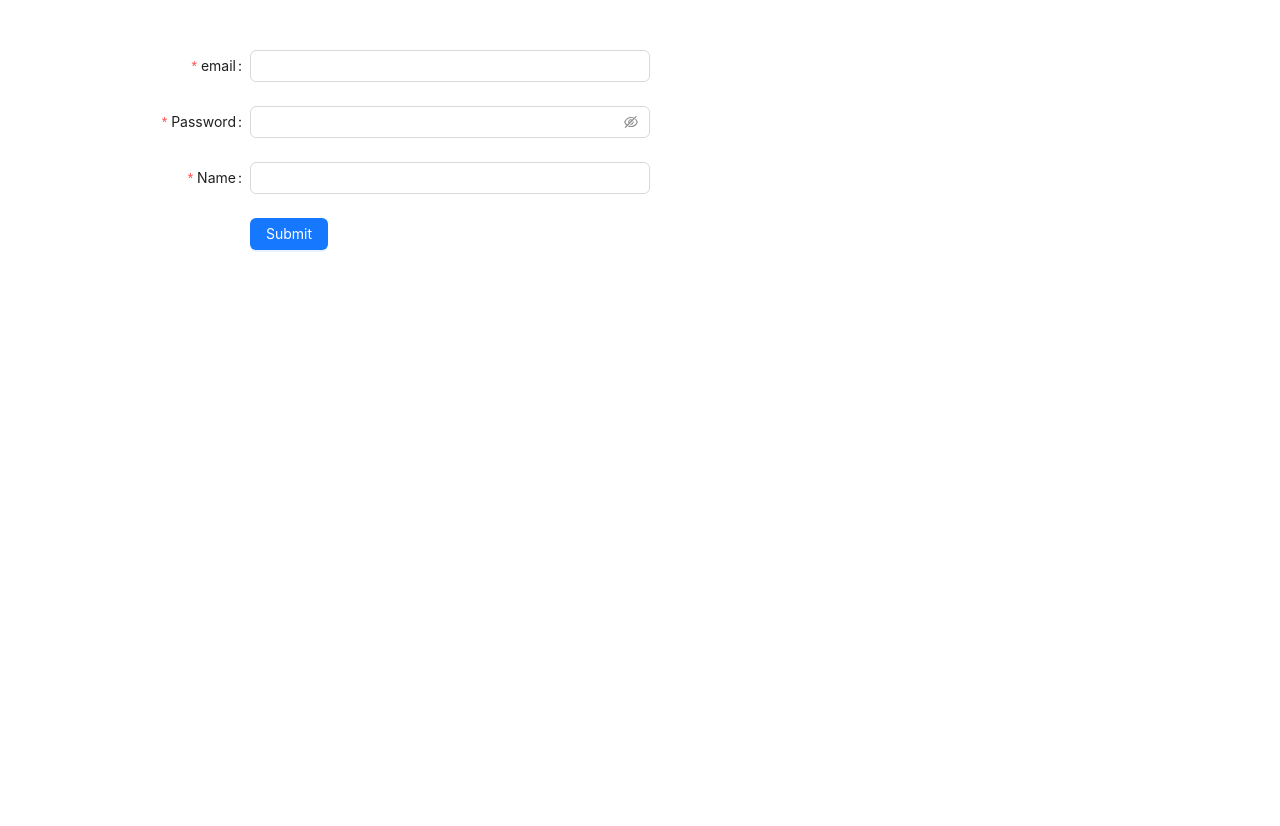
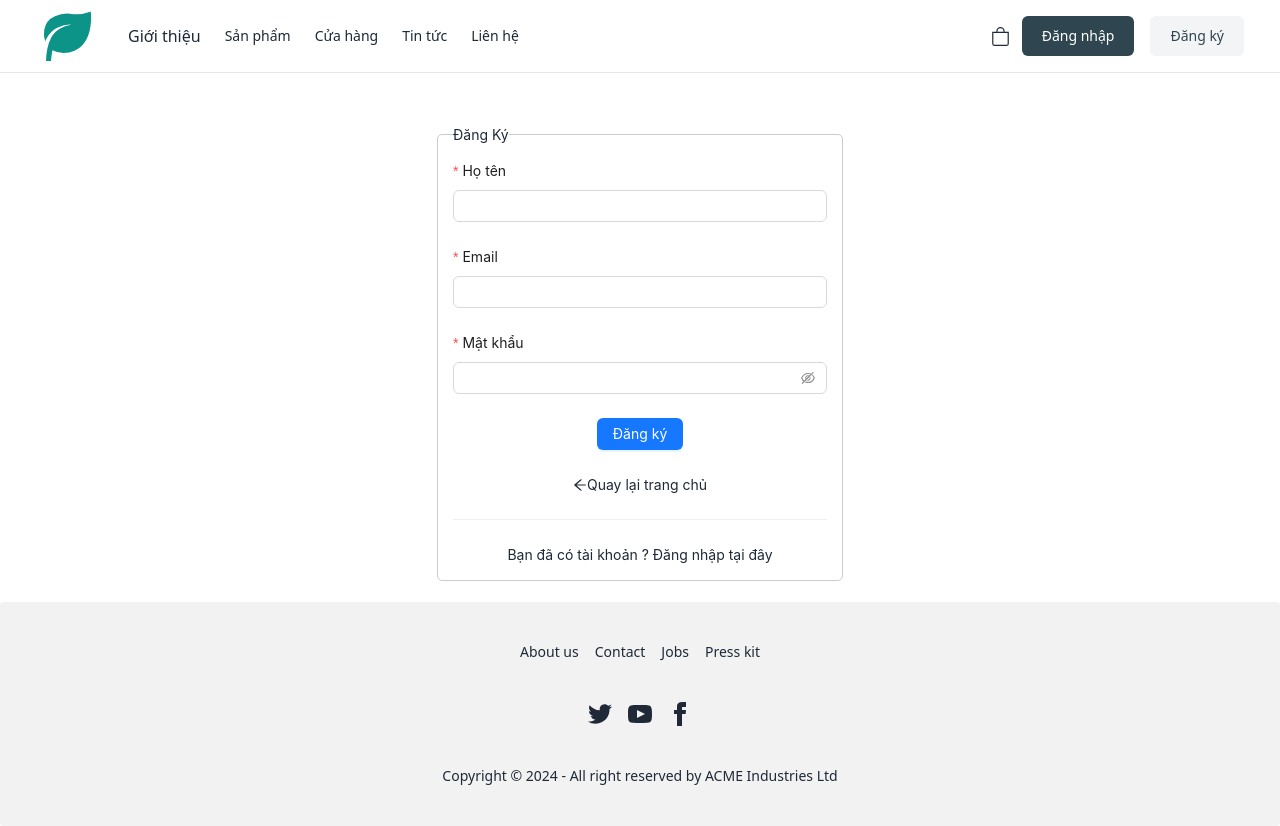
Before and after one commit to DaiNef163/FE-AI-Solutions-for-Plant-Disease-Recognition, a React (Vite) app: page /register in a window 1280 px wide. Before the commit the page ends 800 px from the top, so only its background shows below. Built offline with nearby package versions, Linux system fonts and the light colour scheme.

Commit message:
login logout register auth context

```diff
--- a/package.json
+++ b/package.json
@@ -16,6 +16,7 @@
   },
   "dependencies": {
     "@ant-design/icons": "5.3.7",
+    "@material-tailwind/react": "^2.1.10",
     "antd": "5.19.0",
     "axios": "1.7.2",
     "daisyui": "^4.12.11",
--- a/src/App.jsx
+++ b/src/App.jsx
@@ -1,54 +1,25 @@
-import { useContext, useEffect, useState } from "react";
-import axios from "./util/axios.customize";
-import Header from "./components/layout/header";
-import Footer from "./components/layout/footer";
-import { Outlet } from "react-router-dom";
-import { authContext } from "./components/context/auth.context";
+import { Route, Routes } from "react-router-dom";
+import { UserContextProvider } from "./components/context/auth.context";
 // import axios from "axios";
 import { Spin } from "antd";
+import { HomePage } from "./pages/home";
+import Layout from "./Layout";
+import  LoginPage  from "./pages/login";
+import Register from "./pages/register";
+
+
 
 function App() {
-  const { setAuth, appLoading, setAppLoading } = useContext(authContext);
-  useEffect(() => {
-    const fetchEffect = async () => {
-      setAppLoading(true);
-      // const res = await axios.get(`/v1/api/account`);
-      // if (res.data) {
-      setAuth({
-        isAuthenticated: true,
-        user: {
-          email: localStorage.email,
-          name: localStorage.name,
-        },
-      });
-      //   console.log("sdasd ", res.data);
-      // }
-      setAppLoading(false);
-    };
-    fetchEffect();
-  }, []);
   return (
-    <div>
-      {appLoading === true ? (
-        <div
-          style={{
-            position: "fixed",
-            top: "50%",
-            left: "50%",
-            transform: "translate(-50%, -50%)",
-          }}
-        >
-          <Spin />
-        </div>
-      ) : (
-        <>
-          <Header></Header>
-          <Outlet></Outlet>
-          <Footer></Footer>
-
-        </>
-      )}
-    </div>
+    <UserContextProvider>
+      <Routes>
+        <Route path="/" element={<Layout />}>
+          <Route index element={<HomePage />} />
+          <Route path="/login" element={<LoginPage />} />
+          <Route path="/register" element={<Register />} />
+        </Route>
+      </Routes>
+    </UserContextProvider>
   );
 }
 
--- /dev/null
+++ b/src/Layout.jsx
@@ -0,0 +1,15 @@
+import { Outlet } from "react-router-dom";
+import Header from "./components/layout/header";
+import Footer from "./components/layout/footer";
+
+export default function Layout() {
+  return (
+    <div className="flex flex-col min-h-screen">
+      <Header />
+      <div className="flex-grow p-4 flex flex-col justify-center">
+        <Outlet />
+      </div>
+      <Footer />
+    </div>
+  );
+}
--- a/src/components/context/auth.context.jsx
+++ b/src/components/context/auth.context.jsx
@@ -1,30 +1,44 @@
-import { createContext, useState } from 'react';
+import { createContext, useEffect, useState } from "react";
+import axios from "axios";
 
-export const authContext = createContext({
-    isAuthenticated: false,
-    user: {
-        email: "",
-        name: ""
-    },
-    appLoading: true,
-});
+// Tạo Context
+export const UserContext = createContext({});
 
-export const AuthWrapper = (props) => {
-    const [auth, setAuth] = useState({
-        isAuthenticated: false,
-        user: {
-            email: "",
-            name: ""
-        }
-    });
+// Tạo Provider
+export function UserContextProvider({ children }) {
+  const [user, setUser] = useState(null);
+  const [ready, setReady] = useState(false);
+  const [isAuthenticated, setIsAuthenticated] = useState(false); // Thêm trạng thái xác thực
 
-    const [appLoading, setAppLoading] = useState(true);
+  useEffect(() => {
+    const token = localStorage.getItem("access_token");
+    if (token) {
+      // Gọi API để lấy thông tin người dùng dựa trên token
+      axios
+        .get('/', {
+          headers: {
+            Authorization: `Bearer ${token}`
+          }
+        })
+        .then(({ data }) => {
+          setUser(data);
+          setIsAuthenticated(true); // Đánh dấu người dùng là đã xác thực
+          setReady(true);
+        })
+        .catch((error) => {
+          console.error("Error fetching profile:", error);
+          setUser(null);
+          setIsAuthenticated(false); // Đánh dấu người dùng là chưa xác thực
+          setReady(true);
+        });
+    } else {
+      setReady(true);
+    }
+  }, []);
 
-    return (
-        <authContext.Provider value={{
-            auth, setAuth, appLoading, setAppLoading
-        }}>
-            {props.children}
-        </authContext.Provider>
-    );
+  return (
+    <UserContext.Provider value={{ user, setUser, ready, isAuthenticated, setIsAuthenticated }}>
+      {children}
+    </UserContext.Provider>
+  );
 }
--- a/src/components/layout/header.jsx
+++ b/src/components/layout/header.jsx
@@ -1,28 +1,27 @@
-import { useContext, useEffect, useState } from "react";
+import { useContext } from "react";
 import { BsBag } from "react-icons/bs";
-import axios from "axios";
-import { authContext } from "../context/auth.context";
+import { UserContext } from "../context/auth.context";
 import { Link } from "react-router-dom";
 import { BiSolidLeaf } from "react-icons/bi";
 
 const Header = () => {
-  const [isOpen, setIsOpen] = useState(false);
-  const [isCartOpen, setIsCartOpen] = useState(false);
-  const { user, handleLogout } = useContext(authContext);
-  const [categories, setCategories] = useState([]);
-  const [isHovered, setIsHovered] = useState(false);
-  const name = user?.data?.name;
+  const { user, isAuthenticated, setUser, setIsAuthenticated } =
+    useContext(UserContext);
 
-  useEffect(() => {
-    const fetchCategories = async () => {
-      const res = await axios.get("/api/category");
-      setCategories(res?.data?.data);
-    };
-    fetchCategories();
-  }, []);
+  console.log("User data:", user?.data);
+
+  const handleLogout = (ev) => {
+    ev.preventDefault();
+    localStorage.removeItem("access_token");
+    localStorage.removeItem("email");
+    localStorage.removeItem("name");
+    setUser(null);
+    setIsAuthenticated(false); // Đánh dấu người dùng là chưa xác thực
+  };
+
   return (
     <div className="w-full relative border-b p-1">
-      <header className="bg-white ">
+      <header className="bg-white">
         <div className="mx-auto flex h-16 max-w-screen-2xl items-center gap-8 px-4 sm:px-6 lg:px-8">
           <Link className="block text-teal-600" to={"/"}>
             <span className="sr-only">Home</span>
@@ -31,10 +30,10 @@ const Header = () => {
 
           <div className="flex flex-1 items-center justify-end md:justify-between">
             <nav aria-label="Global" className="hidden md:block">
-              <ul className="flex items-center gap-6 text-sm " >
-                <li className="">
+              <ul className="flex items-center gap-6 text-sm ">
+                <li>
                   <Link
-                    className=" text-base text-gray-800 transition hover:text-gray-800/75  "
+                    className="text-base text-gray-800 transition hover:text-gray-800/75"
                     to={"/"}
                   >
                     Giới thiệu
@@ -52,10 +51,9 @@ const Header = () => {
                     Sản phẩm
                   </Link>
                 </li>
-
                 <li>
                   <Link
-                    className="text-gray-800 transition hover:text-gray-800/75 "
+                    className="text-gray-800 transition hover:text-gray-800/75"
                     to="/products"
                   >
                     Cửa hàng
@@ -63,7 +61,7 @@ const Header = () => {
                 </li>
                 <li>
                   <Link
-                    className="text-gray-800 transition hover:text-gray-800/75 "
+                    className="text-gray-800 transition hover:text-gray-800/75"
                     to="/products"
                   >
                     Tin tức
@@ -88,14 +86,14 @@ const Header = () => {
               >
                 <BsBag fontSize={19} />
               </span>
-              {user?.data ? (
+              {isAuthenticated ? (
                 <div className="sm:flex sm:gap-4">
-                  <span className="hidden rounded-md bg-gray-100 px-4 py-2.5 text-sm font-medium text-[#2f4550] transition hover:text-[#2f4550]/75 sm:block">
-                    {name}
+                  <span className=" rounded-md bg-gray-100 px-4 py-2.5 text-sm font-medium text-[#2f4550] transition hover:text-[#2f4550]/75 sm:block">
+                    {user?.email}
                   </span>
                   <span
                     onClick={handleLogout}
-                    className="hidden cursor-pointer md:block rounded-md bg-[#2f4550] px-5 py-2.5 text-sm font-medium text-white transition hover:bg-[#1c2930] "
+                    className="hidden cursor-pointer md:block rounded-md bg-[#2f4550] px-5 py-2.5 text-sm font-medium text-white transition hover:bg-[#1c2930]"
                   >
                     Đăng xuất
                   </span>
@@ -103,17 +101,16 @@ const Header = () => {
               ) : (
                 <div className="sm:flex sm:gap-4">
                   <Link
-                    to="/loginpage"
-                    className="block rounded-md bg-[#2f4550] px-5 py-2.5 text-sm font-medium text-white transition hover:bg-[#1c2930] "
+                    to="/login"
+                    className="block rounded-md bg-[#2f4550] px-5 py-2.5 text-sm font-medium text-white transition hover:bg-[#1c2930]"
                   >
                     Đăng nhập
                   </Link>
-
                   <Link
                     className="hidden rounded-md bg-gray-100 px-5 py-2.5 text-sm font-medium text-[#2f4550] transition hover:text-[#2f4550]/75 sm:block"
-                    to="/signupPage"
+                    to="/register"
                   >
-                    Đăng kí
+                    Đăng ký
                   </Link>
                 </div>
               )}
--- a/src/pages/login.jsx
+++ b/src/pages/login.jsx
@@ -1,33 +1,25 @@
 import React, { useContext } from "react";
-import { Button, Checkbox, Col, Divider, Form, Input, notification, Row } from "antd";
-import { createUserApi, loginApi } from "../util/api";
+import { Button, Col, Divider, Form, Input, notification, Row } from "antd";
+import { loginApi } from "../util/api";
 import { Link, useNavigate } from "react-router-dom";
-import { authContext } from "../components/context/auth.context";
-import { ArrowLeftOutlined } from '@ant-design/icons';
-const LoginPage = () => {
+import { UserContext } from "../components/context/auth.context"; // Import đúng UserContext
+import { ArrowLeftOutlined } from "@ant-design/icons";
+
+const LoginPage = (ev) => {
   const navigate = useNavigate();
-  const { setAuth } = useContext(authContext);
+  const { setUser, setIsAuthenticated } = useContext(UserContext); // Lấy setUser và setIsAuthenticated từ context
+
   const onFinish = async (values) => {
     const { email, password } = values;
+    try {
       const res = await loginApi(email, password);
-    console.log(res.data.EC);
-
       if (res && res.data.EC === 0) {
-      console.log(res);
-
         localStorage.setItem("access_token", res.data.access_token);
+        setUser(res.data.user); // Cập nhật user
+        setIsAuthenticated(true); // Đánh dấu người dùng đã xác thực
         notification.success({
           message: "LOGIN USER",
           description: "Success",
-      });
-      localStorage.email = res.data?.user?.email || "";
-      localStorage.name = res.data?.user?.name || "";
-      setAuth({
-        isAuthenticated: true,
-        user: {
-          email: res.data?.user?.email ?? "",
-          name: res.data?.user?.name ?? "",
-        },
         });
         navigate("/");
       } else {
@@ -36,8 +28,15 @@ const LoginPage = () => {
           description: res?.EM ?? "error",
         });
       }
-    console.log("check res", res);
+    } catch (error) {
+      console.error("Login error:", error);
+      notification.error({
+        message: "LOGIN USER",
+        description: "An error occurred during login.",
+      });
+    }
   };
+
   return (
     <Row justify={"center"} style={{ marginTop: "30px" }}>
       <Col xs={24} md={16} lg={8}>
@@ -62,38 +61,44 @@ const LoginPage = () => {
               rules={[
                 {
                   required: true,
-                  message: "Please input your email!",
+                  message: "Vui lòng nhập email!",
                 },
+                { type: "email", message: "ui lòng nhập đúng định dạng email!" },
               ]}
             >
               <Input />
             </Form.Item>
 
             <Form.Item
-              label="Password"
+              label="Mật khẩu"
               name="password"
               rules={[
                 {
                   required: true,
-                  message: "Please input your password!",
+                  message: "Vui lòng nhập mật khẩu!",
                 },
               ]}
             >
               <Input.Password />
             </Form.Item>
 
-            <Form.Item>
+            <Form.Item className="flex justify-center items-center">
               <Button type="primary" htmlType="submit">
-                Login
+                Đăng nhập
               </Button>
             </Form.Item>
           </Form>
-          <Link to={"/"}>
+          <Link className="flex justify-center items-center" to={"/"}>
             <ArrowLeftOutlined /> Quay lại trang chủ
           </Link>
           <Divider />
-          <div style={{ textAlign: "center" }}>
+          <div className="flex justify-around">
+            <div>
               Chưa có tài khoản? <Link to={"/register"}>Đăng ký tại đây</Link>
+            </div>
+            <div>
+              <Link to={"/register"}>Quên mật khẩu</Link>
+            </div>
           </div>
         </fieldset>
       </Col>
--- a/src/pages/register.jsx
+++ b/src/pages/register.jsx
@@ -1,7 +1,17 @@
 import React from "react";
-import { Button, Checkbox, Form, Input, notification } from "antd";
+import {
+  Button,
+  Checkbox,
+  Col,
+  Divider,
+  Form,
+  Input,
+  notification,
+  Row,
+} from "antd";
 import { createUserApi } from "../util/api";
-import { useNavigate } from "react-router-dom";
+import { Link, useNavigate } from "react-router-dom";
+import { ArrowLeftOutlined } from "@ant-design/icons";
 
 const Register = () => {
   const navigate = useNavigate();
@@ -13,8 +23,8 @@ const Register = () => {
         message: "CREATE USER",
         description: "Success",
       });
-      navigate("/login")
-    }else{
+      navigate("/login");
+    } else {
       notification.error({
         message: "CREATE USER",
         description: "ERROR",
@@ -25,35 +35,52 @@ const Register = () => {
   };
 
   return (
-    <div style={{ margin: 50 }}>
+    <Row justify={"center"} style={{ marginTop: "30px" }}>
+      <Col xs={24} md={16} lg={8}>
+        <fieldset
+          style={{
+            padding: "15px",
+            margin: "5px",
+            border: "1px solid #ccc",
+            borderRadius: "5px",
+          }}
+        >
+          <legend>Đăng Ký</legend>
           <Form
             name="basic"
-        labelCol={{
-          span: 8,
-        }}
-        wrapperCol={{
-          span: 16,
-        }}
-        style={{
-          maxWidth: 600,
-        }}
             onFinish={onFinish}
             autoComplete="off"
+            layout="vertical"
           >
             <Form.Item
-          label="email"
-          name="email"
+              label="Họ tên"
+              name="name"
               rules={[
                 {
                   required: true,
-              message: "Please input your username!",
+                  message: "Nhập đầy đủ họ tên",
                 },
+                { type: "text", message: "Vui lòng nhập đúng kí tự" },
               ]}
             >
               <Input />
             </Form.Item>
             <Form.Item
-          label="Password"
+              label="Email"
+              name="email"
+              rules={[
+                {
+                  required: true,
+                  message: "Vui lòng nhập email!",
+                },
+                { type: "email", message: "Vui lòng nhập đúng định dạng email!" },
+              ]}
+            >
+              <Input />
+            </Form.Item>
+
+            <Form.Item
+              label="Mật khẩu"
               name="password"
               rules={[
                 {
@@ -64,40 +91,23 @@ const Register = () => {
             >
               <Input.Password />
             </Form.Item>
-        <Form.Item
-          label="Name"
-          name="name"
-          rules={[
-            {
-              required: true,
-              message: "Please input your name!",
-            },
-          ]}
-        >
-          <Input />
-        </Form.Item>
-        {/* <Form.Item
-          name="remember"
-          valuePropName="checked"
-          wrapperCol={{
-            offset: 8,
-            span: 16,
-          }}
-        >
-          <Checkbox>Remember me</Checkbox>
-        </Form.Item> */}
-        <Form.Item
-          wrapperCol={{
-            offset: 8,
-            span: 16,
-          }}
-        >
+
+            <Form.Item className="flex justify-center items-center">
               <Button type="primary" htmlType="submit">
-            Submit
+                Đăng ký
               </Button>
             </Form.Item>
           </Form>
+          <Link className="flex justify-center items-center" to={"/"}>
+            <ArrowLeftOutlined /> Quay lại trang chủ
+          </Link>
+          <Divider />
+          <div style={{ textAlign: "center" }}>
+            Bạn đã có tài khoản ? <Link to={"/login"}>Đăng nhập tại đây</Link>
           </div>
+        </fieldset>
+      </Col>
+    </Row>
   );
 };
 export default Register;
```
Also changed, not shown: src/main.jsx (+9 -45 lines), src/pages/home.jsx (+23 -1 lines), 1 other file (tests, documents, lock files or other folders). Lines whose indentation alone changed are shown as unchanged.
